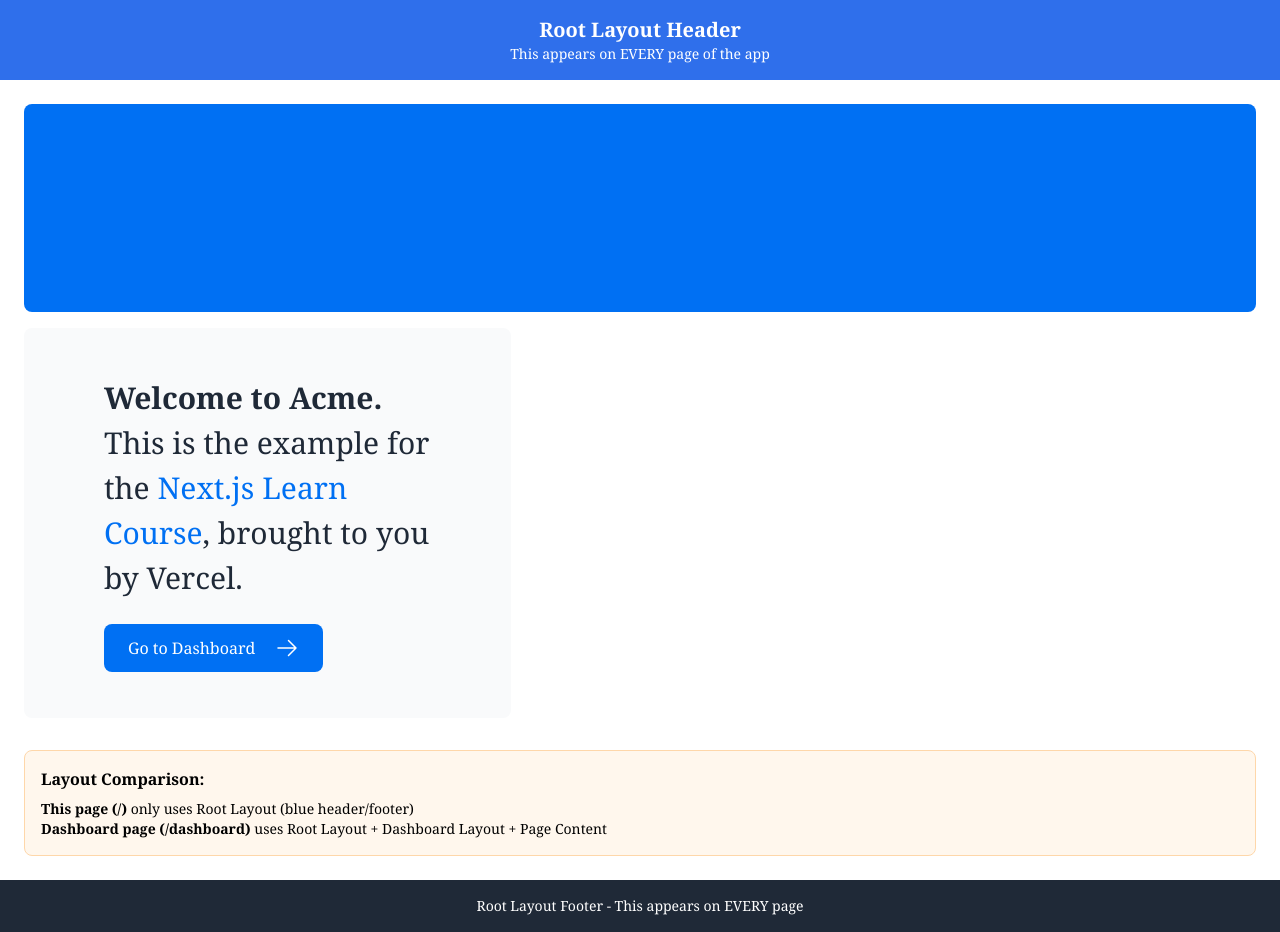
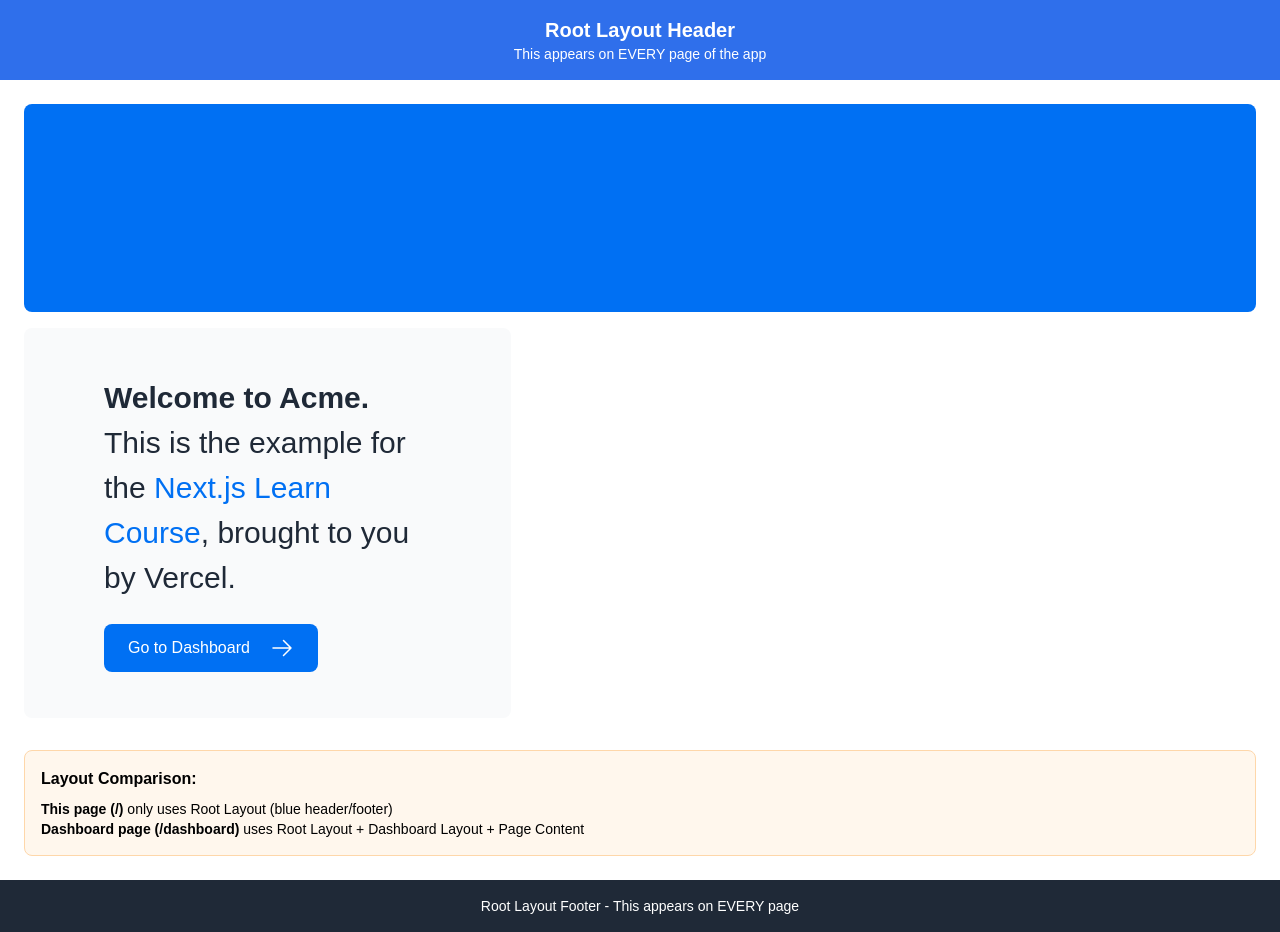
Before and after one commit to Sethzy/demo, a Next.js app in the folder nextjs-dashboard/: page / in a window 1280 px wide. Built offline with nearby package versions, Linux system fonts and the light colour scheme.

Commit message:
Revert "switch font to georgia"
This reverts commit 9ff0f763a350cb1e4a95943ad9c16b7b67418335.

```diff
--- a/nextjs-dashboard/app/layout.tsx
+++ b/nextjs-dashboard/app/layout.tsx
@@ -1,5 +1,5 @@
 import "@/app/ui/global.css";
-import { georgia } from "@/app/ui/fonts";
+import { arial } from "@/app/ui/fonts";
 
 export default function RootLayout({
   children,
@@ -8,7 +8,7 @@ export default function RootLayout({
 }) {
   return (
     <html lang="en">
-      <body className={`${georgia.className} antialiased`}>
+      <body className={`${arial.className} antialiased`}>
         {/* Root Layout's Header */}
         <div className="bg-blue-600 text-white p-4 text-center">
           <h1 className="text-xl font-bold">Root Layout Header</h1>
--- a/nextjs-dashboard/app/ui/fonts.ts
+++ b/nextjs-dashboard/app/ui/fonts.ts
@@ -1,4 +1,4 @@
-// Use Georgia font by default
-export const georgia = {
-  className: 'font-georgia',
+// Use Arial font by default
+export const arial = {
+  className: 'font-arial',
 };
--- a/nextjs-dashboard/app/ui/global.css
+++ b/nextjs-dashboard/app/ui/global.css
@@ -4,10 +4,6 @@
 
 .font-arial {
   font-family: Arial, Helvetica, sans-serif;
-}
-
-.font-georgia {
-  font-family: Georgia, 'Times New Roman', Times, serif;
 }
 
 input[type='number'] {
```
